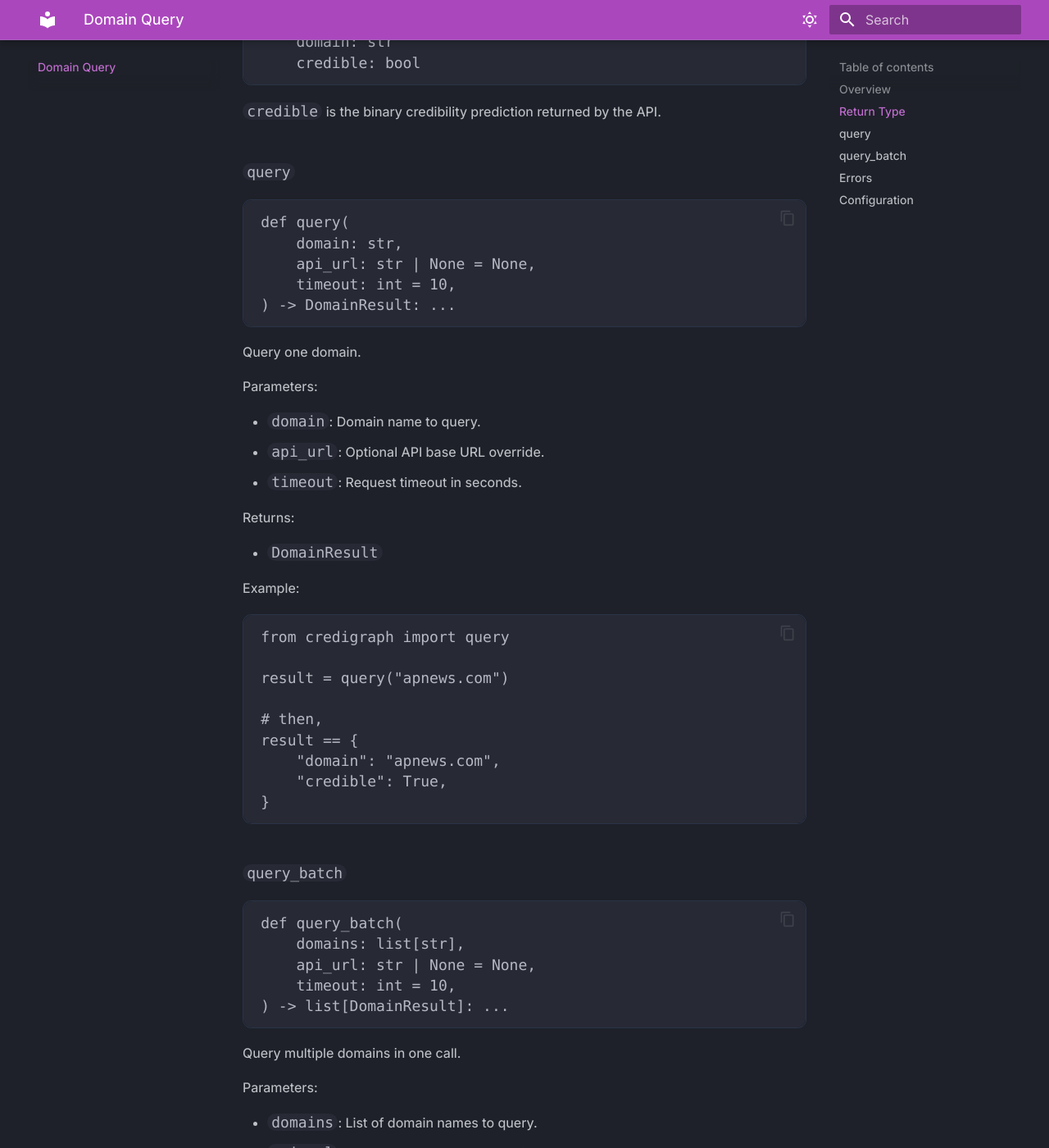
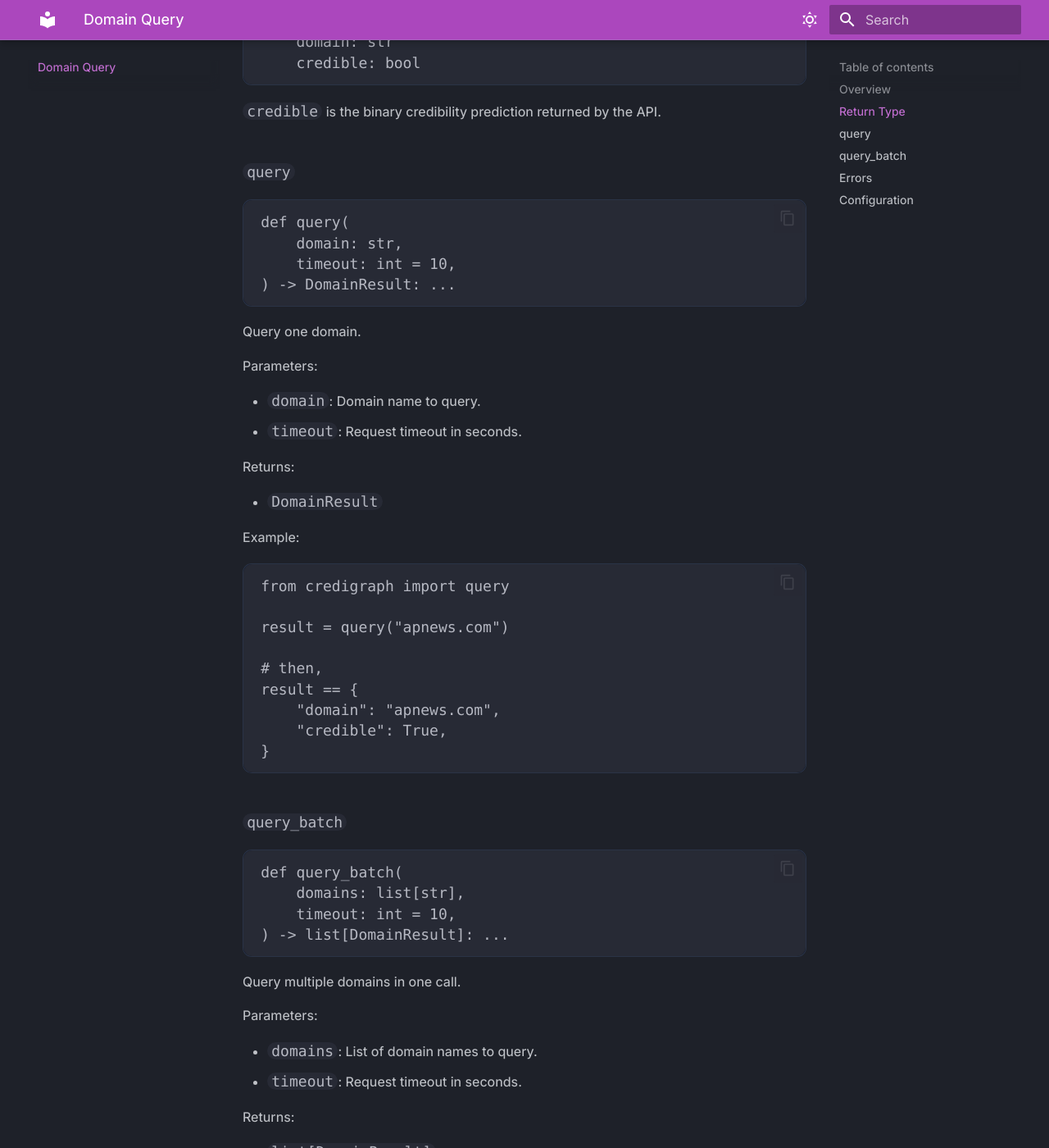
Before and after one commit to credi-net/CrediNet, an MkDocs documentation site: the page built from docs/domain-query.md, in a window 1280 px wide and 1400 px high, scrolled down 557 px. Shown: the whole window at 82% size. Built offline with MkDocs 1.6.1 and Material for MkDocs 9.7.7, drawn with Linux system fonts in a browser that asks for light colours; some web fonts are replaced; some of the changed text lies outside the part shown.

Commit message:
update internal querying + minor fixes elsewhere

````diff
--- a/docs/domain-query.md
+++ b/docs/domain-query.md
@@ -25,7 +25,6 @@ class DomainResult(TypedDict):
 ```python
 def query(
     domain: str,
-    api_url: str | None = None,
     timeout: int = 10,
 ) -> DomainResult: ...
 ```
@@ -35,7 +34,6 @@ Query one domain.
 Parameters:
 
 - `domain`: Domain name to query.
-- `api_url`: Optional API base URL override.
 - `timeout`: Request timeout in seconds.
 
 Returns:
@@ -61,7 +59,6 @@ result == {
 ```python
 def query_batch(
     domains: list[str],
-    api_url: str | None = None,
     timeout: int = 10,
 ) -> list[DomainResult]: ...
 ```
@@ -71,7 +68,6 @@ Query multiple domains in one call.
 Parameters:
 
 - `domains`: List of domain names to query.
-- `api_url`: Optional API base URL override.
 - `timeout`: Request timeout in seconds.
 
 Returns:
@@ -103,7 +99,6 @@ results == [
 
 ## Configuration
 
-Environment variables [for usual uses, these are not to be overriden]
+Environment variables (for most cases this can be ignored):
 
-- `CREDI_API_URL`: Override the default API URL.
 - `CREDI_INTERNAL_TOKEN` for internal commands.
--- a/pyproject.toml
+++ b/pyproject.toml
@@ -22,6 +22,7 @@ dependencies = [
     "huggingface-hub>=1.7.2",
     "build>=1.4.0",
     "twine>=6.2.0",
+    "uvicorn>=0.42.0",
 ]
 
 [project.optional-dependencies]
````
Also changed, not shown: credigraph/README.md (+10 -31 lines), 3 other files.
